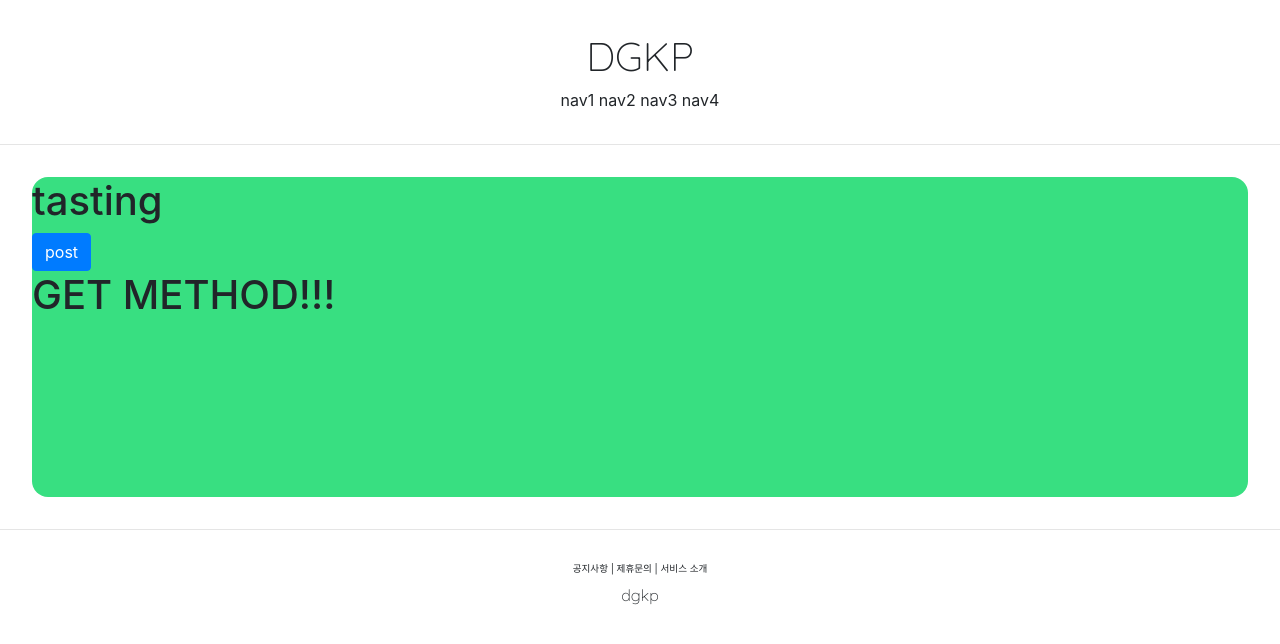
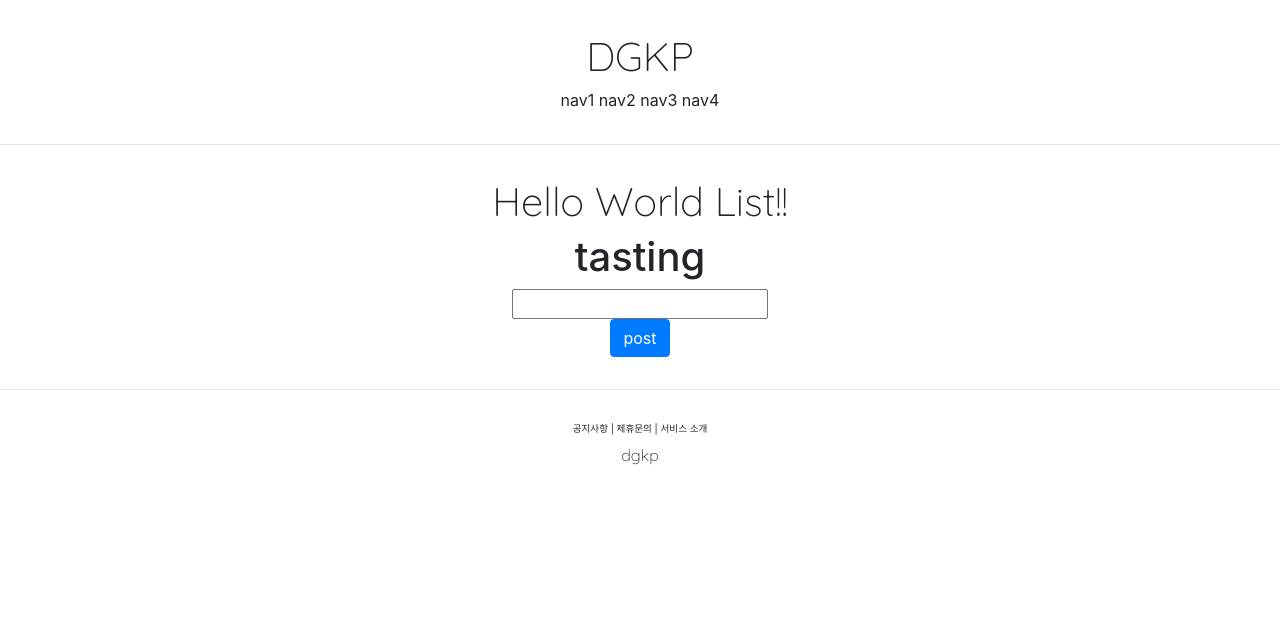
Before and after one commit to jw3215/dgkp, a Django app: page /account/hello_world/ in a window 1280 px wide. Shown: the top 644 px of the page. Run offline with Django 3.2, Linux system fonts and the light colour scheme.

Commit message:
djust django 17

```diff
--- a/accountapp/templates/accountapp/hello_world.html
+++ b/accountapp/templates/accountapp/hello_world.html
@@ -3,20 +3,33 @@
 {% block content %}
 
 <div style="
-    height: 20rem;
-    background-color: #38df81;
     border-radius: 1rem;
     margin: 2rem;
+    text-align: center;
   ">
+  <h1 style="font-family: 'Quicksand', sans-serif;">
+    Hello World List!!
+  </h1>
   <h1>
     tasting
   </h1>
   <form action="/account/hello_world/" method="post">
     {% csrf_token %}
-    <input type="submit" class="btn btn-primary" value="post">
+    <div>
+      <input type="text" name="hello_world_input">
+    </div>
+    <div>
+      <input type="submit" class="btn btn-primary" value="post">
+    </div>
   </form>
+
+  {% if hello_world_output %}
   <h1>
-    {{ text }}
+    {{ hello_world_output }}
   </h1>
+  <h3>
+    {{ hello_world_output.text }}
+  </h3>
+  {% endif %}
 </div>
 {% endblock %}
--- a/accountapp/views.py
+++ b/accountapp/views.py
@@ -1,11 +1,20 @@
+from accountapp.models import HelloWorld
 from django.http.response import HttpResponse
 from django.shortcuts import render
 
 
 def hello_world(request):
     if request.method == "POST":
+        temp = request.POST.get("hello_world_input")
+
+        new_hello_world = HelloWorld()
+        new_hello_world.text = temp
+        new_hello_world.save()
+
         return render(
-            request, "accountapp/hello_world.html", context={"text": "POST METHOD!!!"}
+            request,
+            "accountapp/hello_world.html",
+            context={"hello_world_output": new_hello_world},
         )
     else:
         return render(
```
